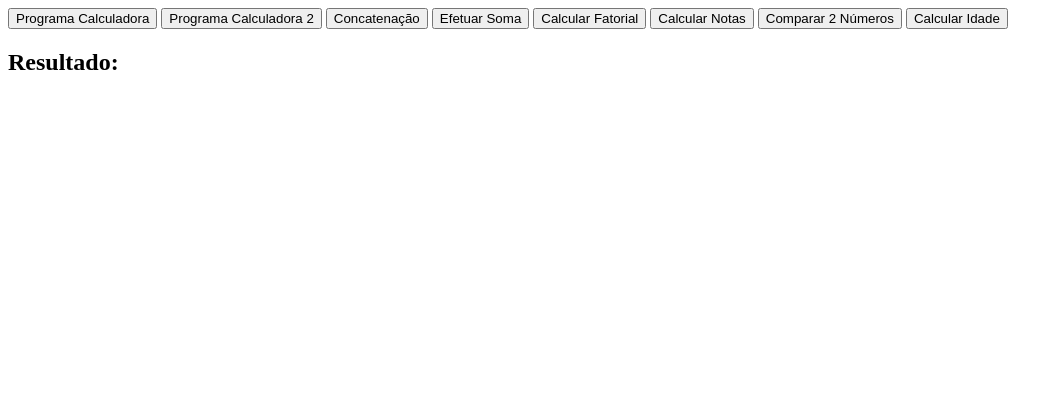
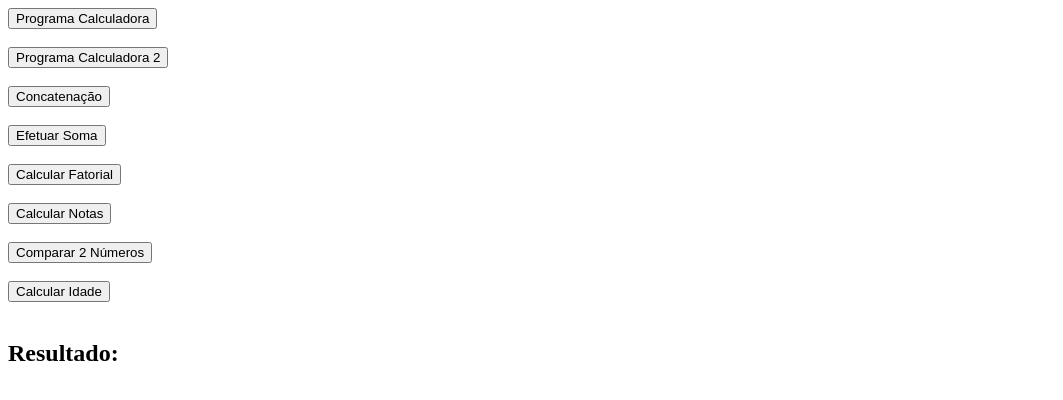
Before and after one commit to Caiohgp/logica-javascript, a plain HTML site: page index.html in a window 1280 px wide. Shown: the whole page, without its empty margins (0-1063 px from the left). Drawn offline with Linux system fonts and the light colour scheme.

Commit message:
Atualização

```diff
--- a/index.html
+++ b/index.html
@@ -7,27 +7,50 @@
     </head>
     <body>
 
+        <div>
             <button onclick="calcular()">Programa Calculadora</button>
+        </div>
+        </br>
 
+        <div>
             <button onclick="calcular2()">Programa Calculadora 2</button>
+        </div>
+        </br>
 
+        <div>
             <button onclick="concatenarNomeEIdade()">Concatenação</button>
+        </div>
+        </br>
 
+        <div>
             <button onclick="loopsomar()">Efetuar Soma</button>
+        </div>
+        </br>
 
+        <div>
             <button onclick="calcularFatorial()">Calcular Fatorial</button>
+        </div>
+        </br>
 
+        <div>
             <button onclick="calculaMediaNotas()">Calcular Notas</button>
+        </div>
+        </br>
 
+        <div>
             <button onclick="compararNumeros()">Comparar 2 Números</button>
+        </div>
+        </br>
 
+        <div>
             <button onclick="calcularIdade()">Calcular Idade</button>
+        </div>
+        </br>
 
+        <div>
             <h2>Resultado:</h2>
             <h4 id="conteudo"></h4>
-
-    </body>
-
+        </div>
         <script src="js/calculadora_switch_case.js"></script>
         <script src="js/calculadora.js"></script>
         <script src="js/concatenacao.js"></script>
@@ -37,4 +60,6 @@
         <script src="js/operacoes_relacionais.js"></script>
         <script src="js/while.js"></script>
 
+    </body>
+
 </html>
```
Lines whose indentation alone changed are shown as unchanged.
